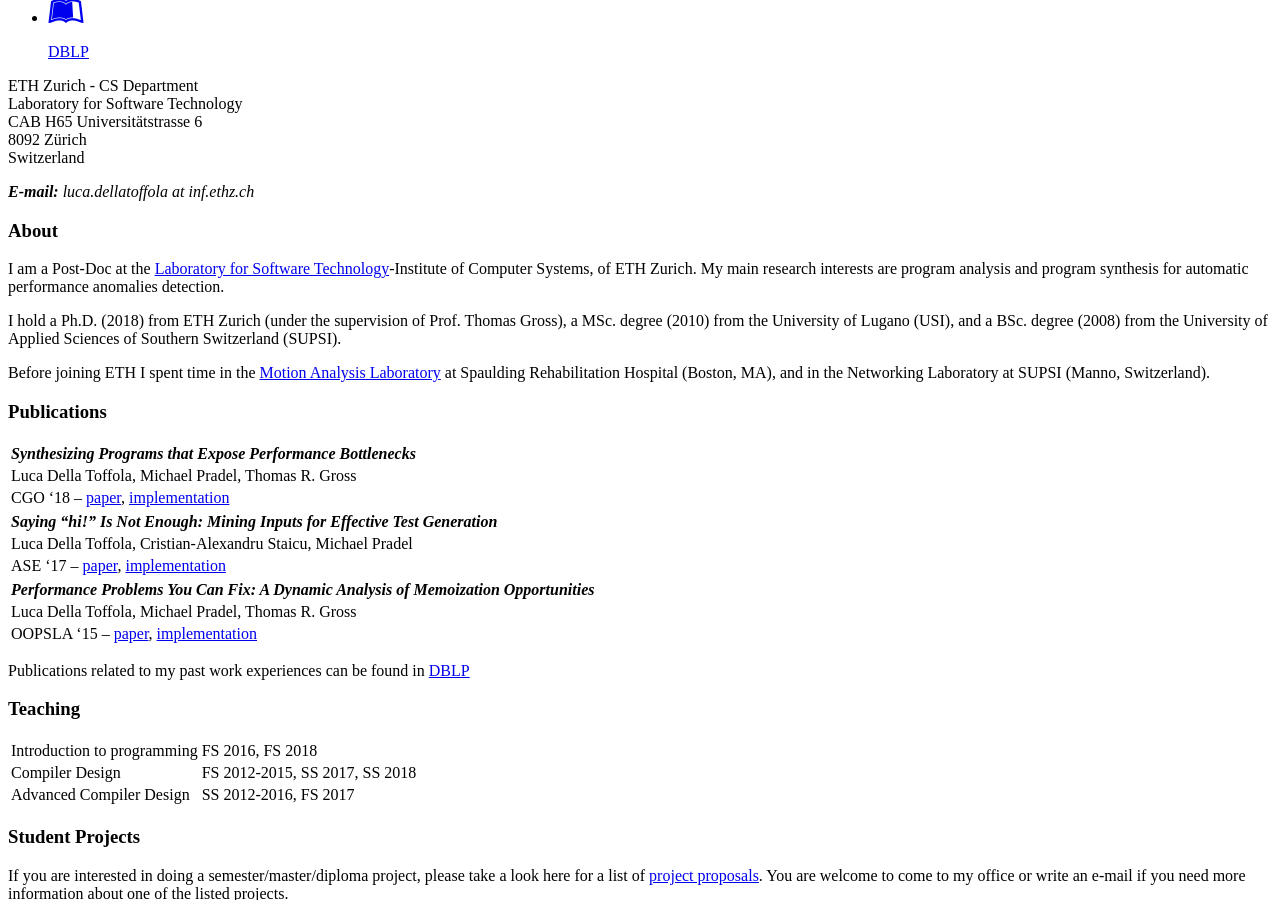
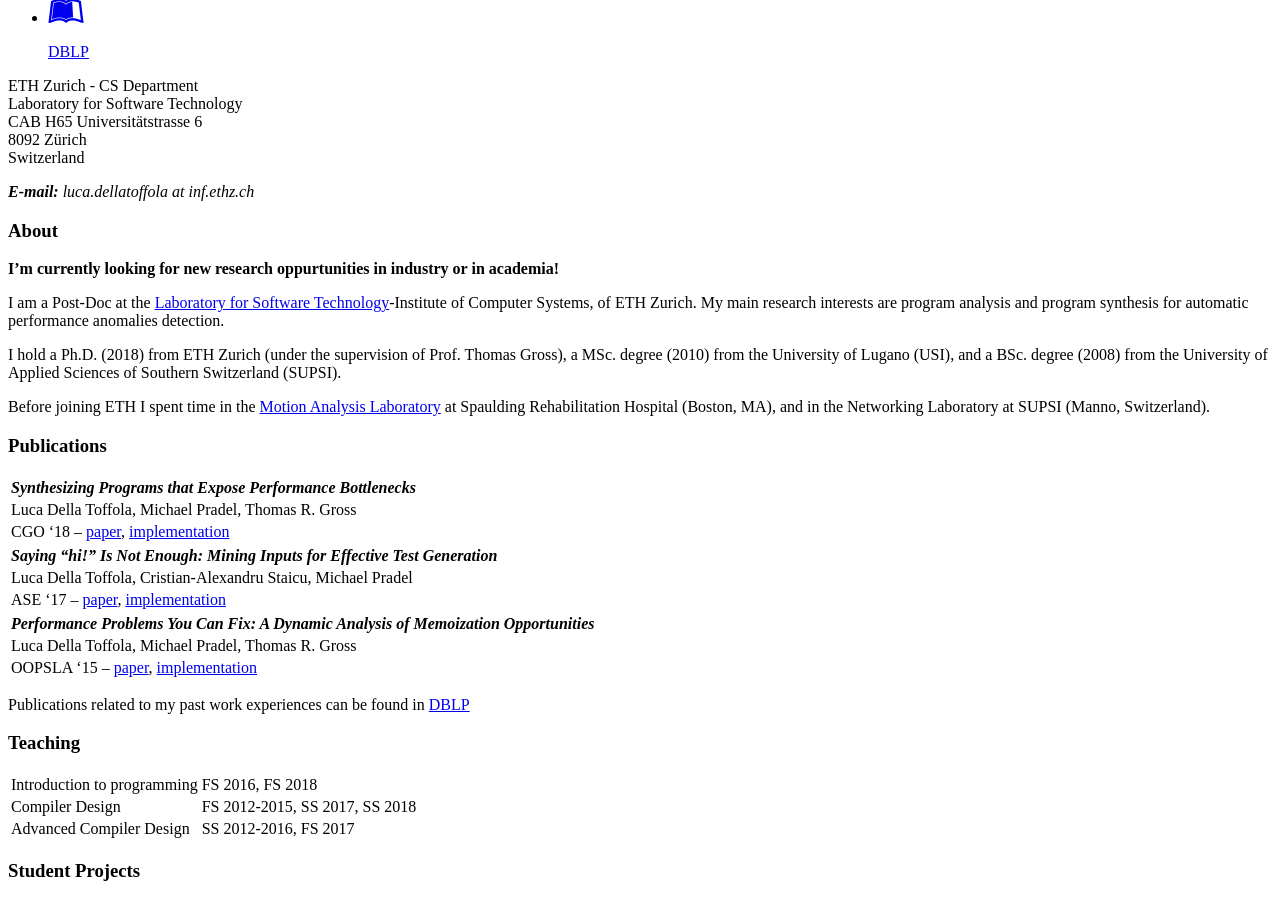
Before and after one commit to lucadt/lucadt.github.io, a Jekyll site: the page built from index.md, in a window 1280 px wide and 900 px high, scrolled down 541 px. Built offline with Jekyll 4.4.1, drawn with Linux system fonts in a browser that asks for light colours; nearby versions of some CDN libraries; a style sheet for code colours, icons or effects is not loaded; the repository's description, which GitHub fills in, is left out; our own code applies the rules of GitHub Pages for plain Markdown files.

Commit message:
Update index.md

```diff
--- a/index.md
+++ b/index.md
@@ -3,6 +3,8 @@ layout: default
 ---
 
 ### [](#header-3) About
+__I'm currently looking for new research oppurtunities in industry or in academia!__
+
 I am a Post-Doc at the [Laboratory for Software Technology](http://www.lst.inf.ethz.ch)-Institute of Computer Systems, of ETH Zurich. My main research interests are program analysis and program synthesis for automatic performance anomalies detection.
 
 I hold a Ph.D. (2018) from ETH Zurich (under the supervision of Prof. Thomas Gross), a MSc. degree (2010) from the University of Lugano (USI), and a BSc. degree (2008) from the  University of Applied Sciences of Southern Switzerland (SUPSI).
```
